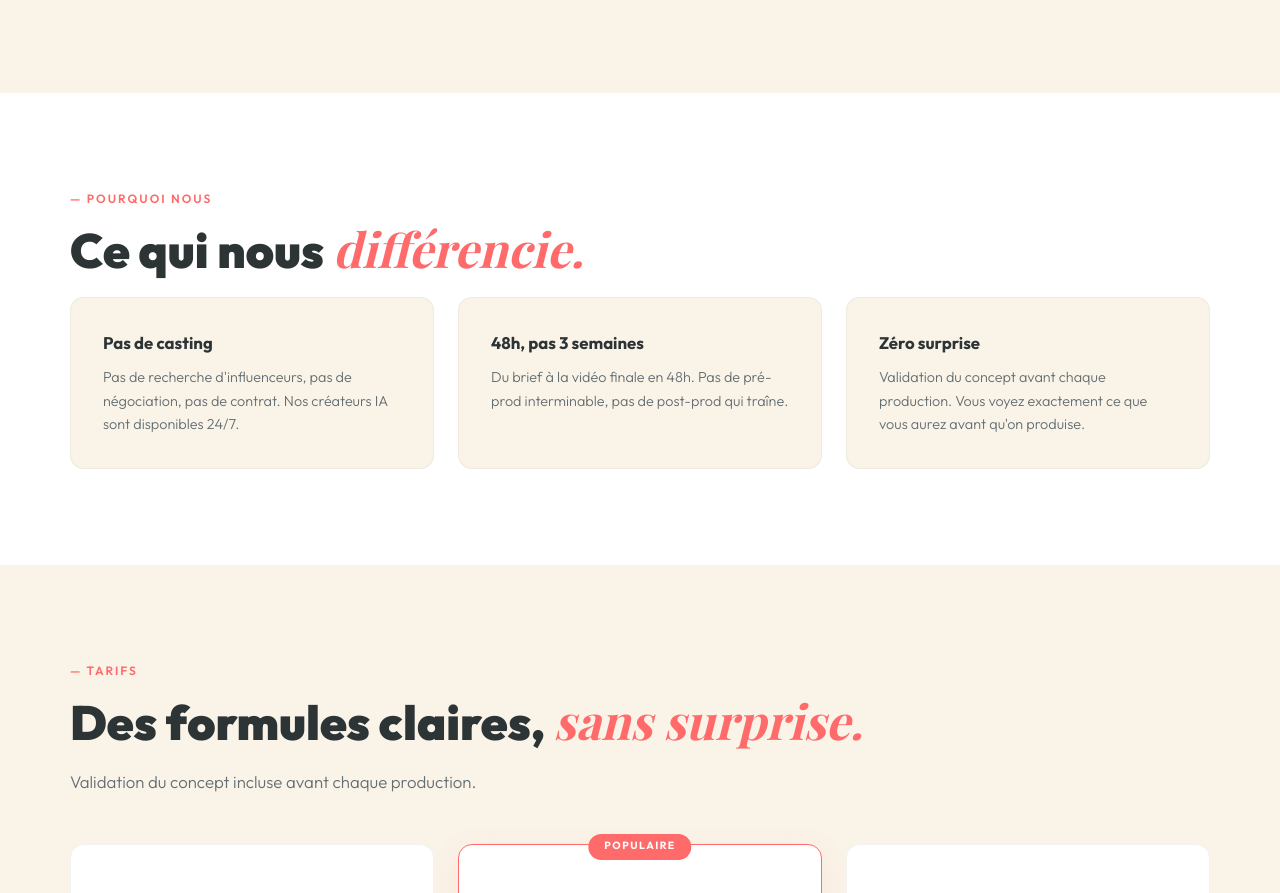
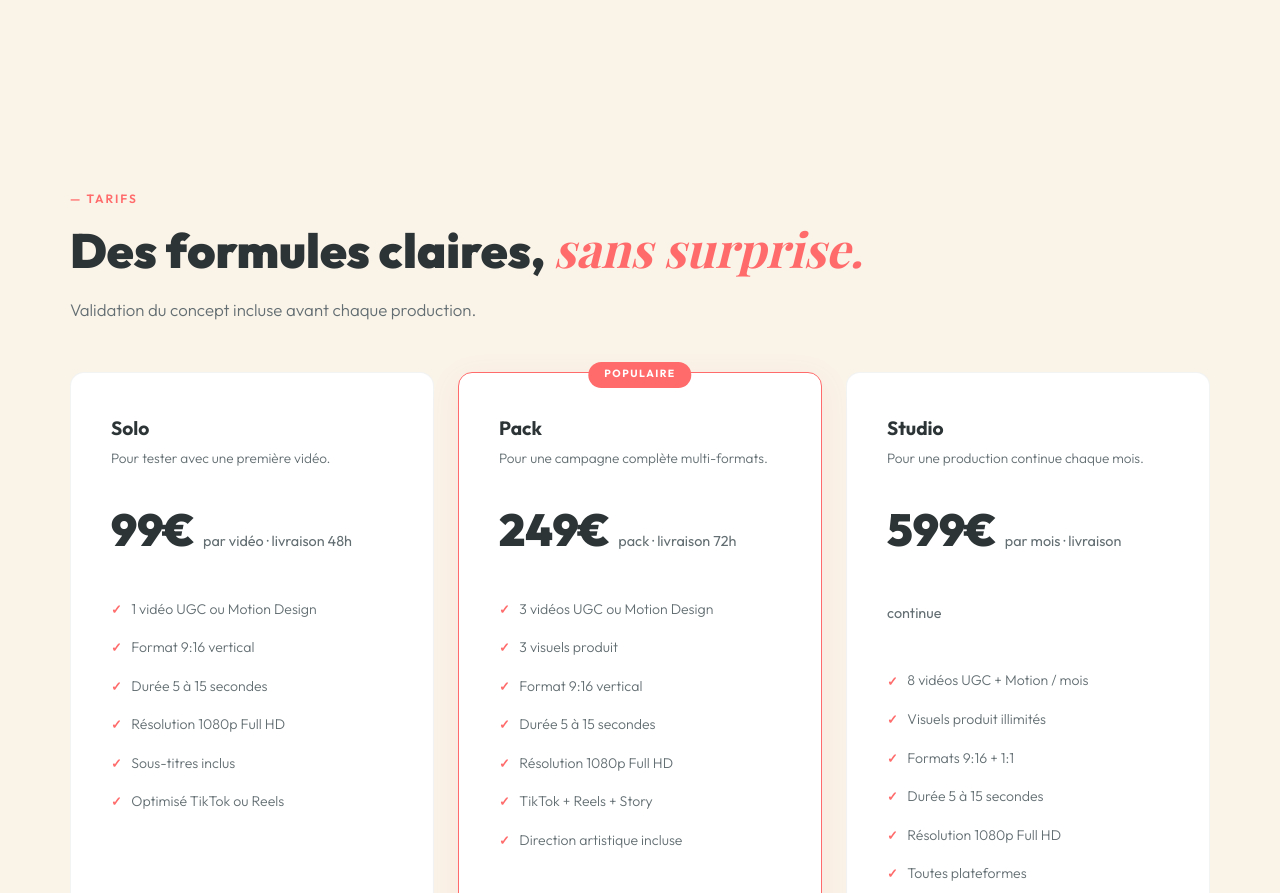
Before and after one commit to ZyntraxStudio/Zyntraxstudio.github.io, a plain HTML site: page index.html in a window 1280 px wide. Shown: the part 4339-5232 px from the top of the page. Drawn offline with nearby package versions, Linux system fonts and the light colour scheme; a web font is replaced by a local one.

Commit message:
Add files via upload

```diff
--- a/index.html
+++ b/index.html
@@ -210,17 +210,6 @@
   </div>
 </section>
 
-<section class="section-alt">
-  <div class="section-inner">
-    <div class="section-eyebrow">— Pourquoi nous</div>
-    <h2 class="section-title">Ce qui nous <em>différencie.</em></h2>
-    <div class="why-grid">
-      <div class="why-card"><h4>Pas de casting</h4><p>Pas de recherche d'influenceurs, pas de négociation, pas de contrat. Nos créateurs IA sont disponibles 24/7.</p></div>
-      <div class="why-card"><h4>48h, pas 3 semaines</h4><p>Du brief à la vidéo finale en 48h. Pas de pré-prod interminable, pas de post-prod qui traîne.</p></div>
-      <div class="why-card"><h4>Zéro surprise</h4><p>Validation du concept avant chaque production. Vous voyez exactement ce que vous aurez avant qu'on produise.</p></div>
-    </div>
-  </div>
-</section>
 
 <section id="pricing">
   <div class="section-inner">
```
